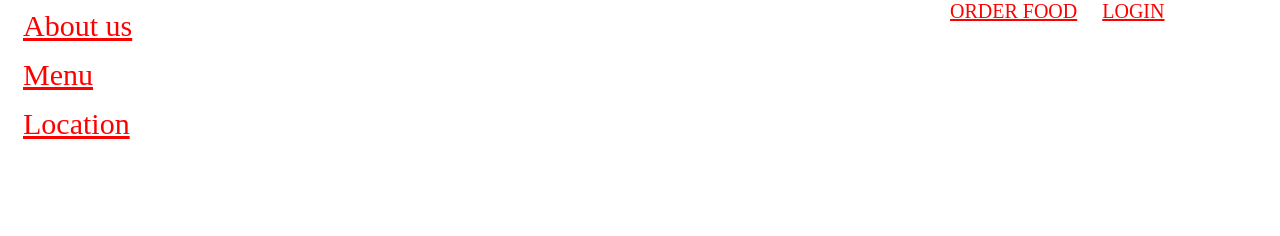
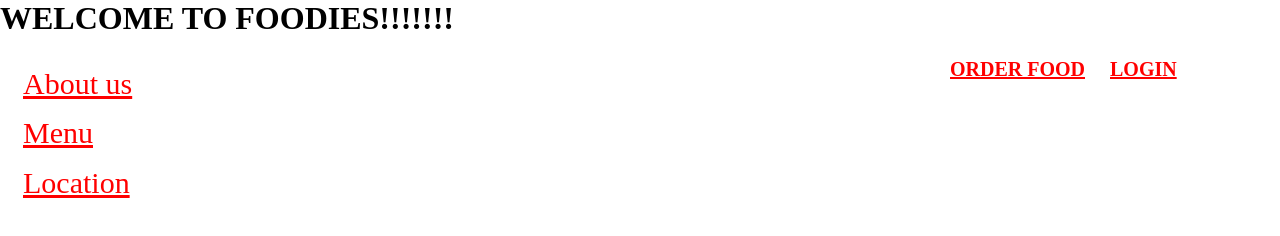
Before and after one commit to Bulbul-1998/website, a plain HTML site: page assesment4/home.html in a window 1280 px wide. Drawn offline with Linux system fonts and the light colour scheme.

Commit message:
Update home.html

```diff
--- a/assesment4/home.html
+++ b/assesment4/home.html
@@ -4,6 +4,7 @@
 </head>
 <body>
 <div class="row1">
+  <h1> WELCOME TO FOODIES!!!!!!!<h1>
 
 <div >
 <table class="col2">
```
